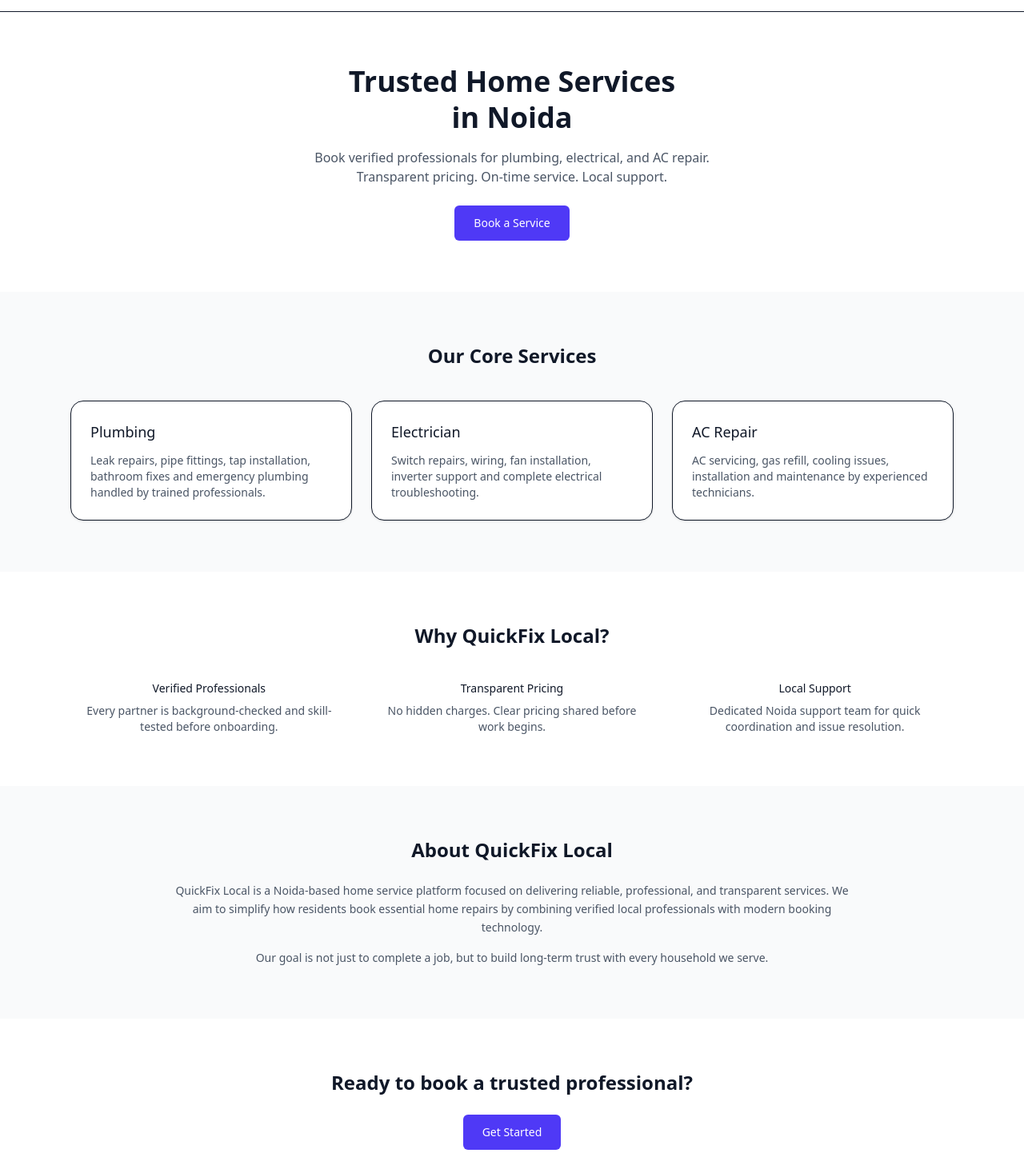
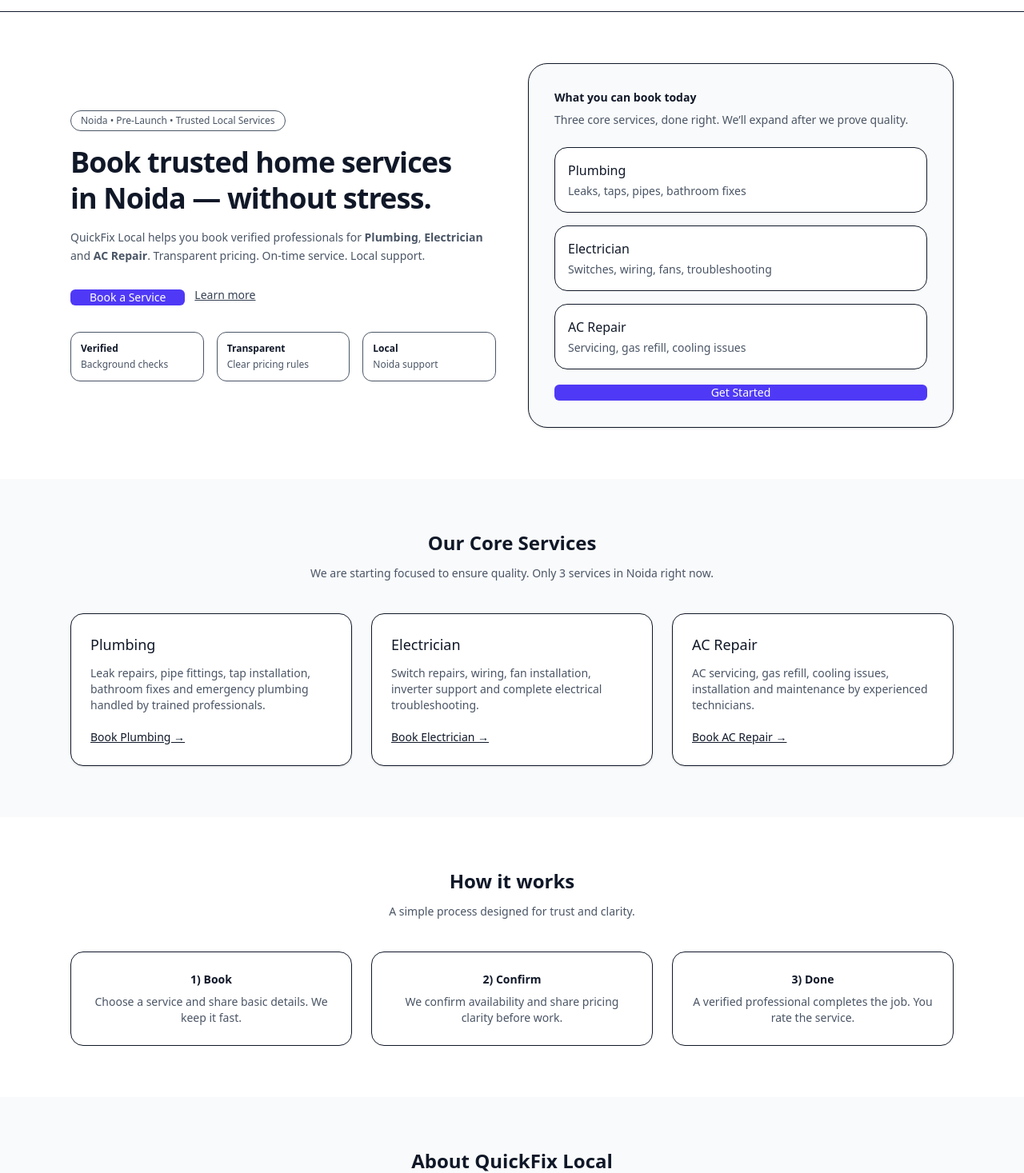
Before and after one commit to adarsh39565-hue/quickfixlocal, a Next.js app: page / in a window 1280 px wide. Shown: the part 50-1517 px from the top of the page at 80% size. Built offline with nearby package versions, Linux system fonts and the light colour scheme.

Commit message:
Refactor Home component layout and content
Updated the Home component to enhance the layout and content, including service descriptions and a clear call-to-action for booking services.

```diff
--- a/app/page.tsx
+++ b/app/page.tsx
@@ -5,129 +5,210 @@
 export default function Home() {
   return (
     <div className="bg-white text-gray-900">
+      {/* HERO */}
+      <section className="mx-auto max-w-6xl px-6 py-16">
+        <div className="grid items-center gap-10 md:grid-cols-2">
+          <div>
+            <p className="inline-flex rounded-full border bg-white px-3 py-1 text-xs text-gray-600">
+              Noida • Pre-Launch • Trusted Local Services
+            </p>
 
-      {/* HERO SECTION */}
-      <section className="max-w-6xl mx-auto px-6 py-16 text-center">
-        <h1 className="text-4xl font-semibold leading-tight">
-          Trusted Home Services <br /> in Noida
+            <h1 className="mt-4 text-4xl font-semibold leading-tight tracking-tight">
+              Book trusted home services <br className="hidden md:block" />
+              in Noida — without stress.
             </h1>
 
-        <p className="mt-4 text-gray-600 max-w-xl mx-auto">
-          Book verified professionals for plumbing, electrical, and AC repair.
-          Transparent pricing. On-time service. Local support.
+            <p className="mt-4 max-w-xl text-sm leading-relaxed text-gray-600">
+              QuickFix Local helps you book verified professionals for{" "}
+              <b>Plumbing</b>, <b>Electrician</b> and <b>AC Repair</b>. Transparent
+              pricing. On-time service. Local support.
             </p>
 
-        <div className="mt-6">
+            <div className="mt-7 flex flex-col gap-3 sm:flex-row">
               <Link href="/book">
-            <Button className="px-6 py-3 text-sm">
-              Book a Service
-            </Button>
+                <Button className="px-6">Book a Service</Button>
               </Link>
+
+              <a href="#about" className="text-sm text-gray-700 underline">
+                Learn more
+              </a>
+            </div>
+
+            <div className="mt-8 grid grid-cols-3 gap-4 text-xs text-gray-600">
+              <div className="rounded-xl border bg-white p-3">
+                <div className="font-semibold text-gray-900">Verified</div>
+                <div className="mt-1">Background checks</div>
+              </div>
+              <div className="rounded-xl border bg-white p-3">
+                <div className="font-semibold text-gray-900">Transparent</div>
+                <div className="mt-1">Clear pricing rules</div>
+              </div>
+              <div className="rounded-xl border bg-white p-3">
+                <div className="font-semibold text-gray-900">Local</div>
+                <div className="mt-1">Noida support</div>
+              </div>
+            </div>
+          </div>
+
+          {/* Right “visual” card */}
+          <Card className="rounded-3xl border bg-gray-50 p-8 shadow-sm">
+            <div className="text-sm font-semibold text-gray-900">
+              What you can book today
+            </div>
+            <p className="mt-2 text-sm text-gray-600">
+              Three core services, done right. We’ll expand after we prove quality.
+            </p>
+
+            <div className="mt-6 space-y-4">
+              <div className="rounded-2xl border bg-white p-4">
+                <div className="font-medium">Plumbing</div>
+                <div className="mt-1 text-sm text-gray-600">
+                  Leaks, taps, pipes, bathroom fixes
+                </div>
+              </div>
+              <div className="rounded-2xl border bg-white p-4">
+                <div className="font-medium">Electrician</div>
+                <div className="mt-1 text-sm text-gray-600">
+                  Switches, wiring, fans, troubleshooting
+                </div>
+              </div>
+              <div className="rounded-2xl border bg-white p-4">
+                <div className="font-medium">AC Repair</div>
+                <div className="mt-1 text-sm text-gray-600">
+                  Servicing, gas refill, cooling issues
+                </div>
+              </div>
+
+              <Link href="/book">
+                <Button className="w-full">Get Started</Button>
+              </Link>
+            </div>
+          </Card>
         </div>
       </section>
 
       {/* SERVICES */}
       <section className="bg-gray-50 py-16">
-        <div className="max-w-6xl mx-auto px-6">
-          <h2 className="text-2xl font-semibold text-center">
+        <div className="mx-auto max-w-6xl px-6">
+          <h2 className="text-center text-2xl font-semibold">
             Our Core Services
           </h2>
+          <p className="mx-auto mt-3 max-w-2xl text-center text-sm text-gray-600">
+            We are starting focused to ensure quality. Only 3 services in Noida
+            right now.
+          </p>
 
-          <div className="grid md:grid-cols-3 gap-6 mt-10">
-
-            <Card className="p-6 rounded-2xl shadow-sm border">
+          <div className="mt-10 grid gap-6 md:grid-cols-3">
+            <Card className="rounded-2xl border bg-white p-6 shadow-sm transition hover:shadow-md">
               <h3 className="text-lg font-medium">Plumbing</h3>
               <p className="mt-3 text-sm text-gray-600">
-                Leak repairs, pipe fittings, tap installation, bathroom fixes
-                and emergency plumbing handled by trained professionals.
+                Leak repairs, pipe fittings, tap installation, bathroom fixes and
+                emergency plumbing handled by trained professionals.
               </p>
+              <Link className="mt-5 inline-block text-sm underline" href="/book">
+                Book Plumbing →
+              </Link>
             </Card>
 
-            <Card className="p-6 rounded-2xl shadow-sm border">
+            <Card className="rounded-2xl border bg-white p-6 shadow-sm transition hover:shadow-md">
               <h3 className="text-lg font-medium">Electrician</h3>
               <p className="mt-3 text-sm text-gray-600">
-                Switch repairs, wiring, fan installation, inverter support
-                and complete electrical troubleshooting.
+                Switch repairs, wiring, fan installation, inverter support and
+                complete electrical troubleshooting.
               </p>
+              <Link className="mt-5 inline-block text-sm underline" href="/book">
+                Book Electrician →
+              </Link>
             </Card>
 
-            <Card className="p-6 rounded-2xl shadow-sm border">
+            <Card className="rounded-2xl border bg-white p-6 shadow-sm transition hover:shadow-md">
               <h3 className="text-lg font-medium">AC Repair</h3>
               <p className="mt-3 text-sm text-gray-600">
                 AC servicing, gas refill, cooling issues, installation and
                 maintenance by experienced technicians.
               </p>
+              <Link className="mt-5 inline-block text-sm underline" href="/book">
+                Book AC Repair →
+              </Link>
             </Card>
-
           </div>
         </div>
       </section>
 
-      {/* WHY US */}
-      <section className="max-w-6xl mx-auto px-6 py-16 text-center">
-        <h2 className="text-2xl font-semibold">Why QuickFix Local?</h2>
+      {/* HOW IT WORKS */}
+      <section className="py-16">
+        <div className="mx-auto max-w-6xl px-6 text-center">
+          <h2 className="text-2xl font-semibold">How it works</h2>
+          <p className="mx-auto mt-3 max-w-2xl text-sm text-gray-600">
+            A simple process designed for trust and clarity.
+          </p>
 
-        <div className="grid md:grid-cols-3 gap-8 mt-10 text-sm text-gray-600">
-          <div>
-            <h4 className="font-medium text-gray-900">Verified Professionals</h4>
-            <p className="mt-2">
-              Every partner is background-checked and skill-tested before
-              onboarding.
+          <div className="mt-10 grid gap-6 md:grid-cols-3">
+            <div className="rounded-2xl border bg-white p-6">
+              <div className="text-sm font-semibold">1) Book</div>
+              <p className="mt-2 text-sm text-gray-600">
+                Choose a service and share basic details. We keep it fast.
               </p>
             </div>
-
-          <div>
-            <h4 className="font-medium text-gray-900">Transparent Pricing</h4>
-            <p className="mt-2">
-              No hidden charges. Clear pricing shared before work begins.
+            <div className="rounded-2xl border bg-white p-6">
+              <div className="text-sm font-semibold">2) Confirm</div>
+              <p className="mt-2 text-sm text-gray-600">
+                We confirm availability and share pricing clarity before work.
               </p>
             </div>
-
-          <div>
-            <h4 className="font-medium text-gray-900">Local Support</h4>
-            <p className="mt-2">
-              Dedicated Noida support team for quick coordination and
-              issue resolution.
+            <div className="rounded-2xl border bg-white p-6">
+              <div className="text-sm font-semibold">3) Done</div>
+              <p className="mt-2 text-sm text-gray-600">
+                A verified professional completes the job. You rate the service.
               </p>
+            </div>
           </div>
         </div>
       </section>
 
-      {/* ABOUT US */}
-      <section className="bg-gray-50 py-16">
-        <div className="max-w-4xl mx-auto px-6 text-center">
+      {/* ABOUT */}
+      <section id="about" className="bg-gray-50 py-16">
+        <div className="mx-auto max-w-4xl px-6 text-center">
           <h2 className="text-2xl font-semibold">About QuickFix Local</h2>
 
-          <p className="mt-6 text-gray-600 text-sm leading-relaxed">
+          <p className="mt-6 text-sm leading-relaxed text-gray-600">
             QuickFix Local is a Noida-based home service platform focused on
-            delivering reliable, professional, and transparent services.
-            We aim to simplify how residents book essential home repairs by
-            combining verified local professionals with modern booking
-            technology.
+            delivering reliable, professional and transparent services. We’re
+            building a trust-first network by onboarding verified local experts
+            with clear service standards and support.
           </p>
 
-          <p className="mt-4 text-gray-600 text-sm leading-relaxed">
-            Our goal is not just to complete a job, but to build long-term
-            trust with every household we serve.
+          <p className="mt-4 text-sm leading-relaxed text-gray-600">
+            We are currently <b>pre-launch</b>. Our first goal is to deliver an
+            excellent experience in Noida before expanding into more services
+            and nearby cities.
           </p>
         </div>
       </section>
 
-      {/* FINAL CTA */}
-      <section className="max-w-6xl mx-auto px-6 py-16 text-center">
+      {/* CTA */}
+      <section className="py-16">
+        <div className="mx-auto max-w-6xl px-6 text-center">
           <h2 className="text-2xl font-semibold">
             Ready to book a trusted professional?
           </h2>
-
+          <p className="mx-auto mt-3 max-w-2xl text-sm text-gray-600">
+            Share your request and we’ll confirm the next available professional.
+          </p>
           <div className="mt-6">
             <Link href="/book">
-            <Button className="px-6 py-3 text-sm">
-              Get Started
-            </Button>
+              <Button className="px-6">Book Now</Button>
             </Link>
+          </div>
         </div>
       </section>
 
+      {/* Footer */}
+      <footer className="border-t py-10">
+        <div className="mx-auto max-w-6xl px-6 text-sm text-gray-600">
+          © {new Date().getFullYear()} QuickFix Local • Noida
+        </div>
+      </footer>
     </div>
   );
 }
```
Lines whose indentation alone changed are shown as unchanged.
